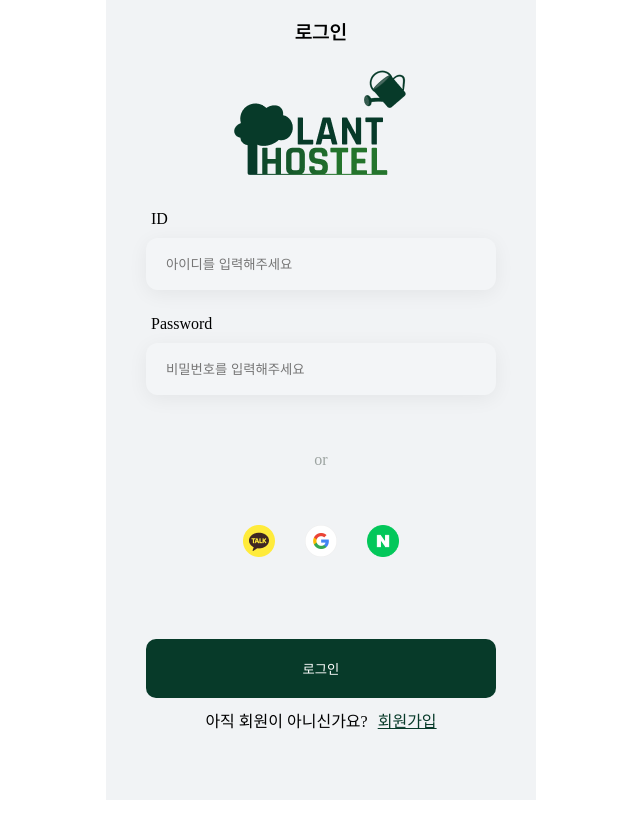
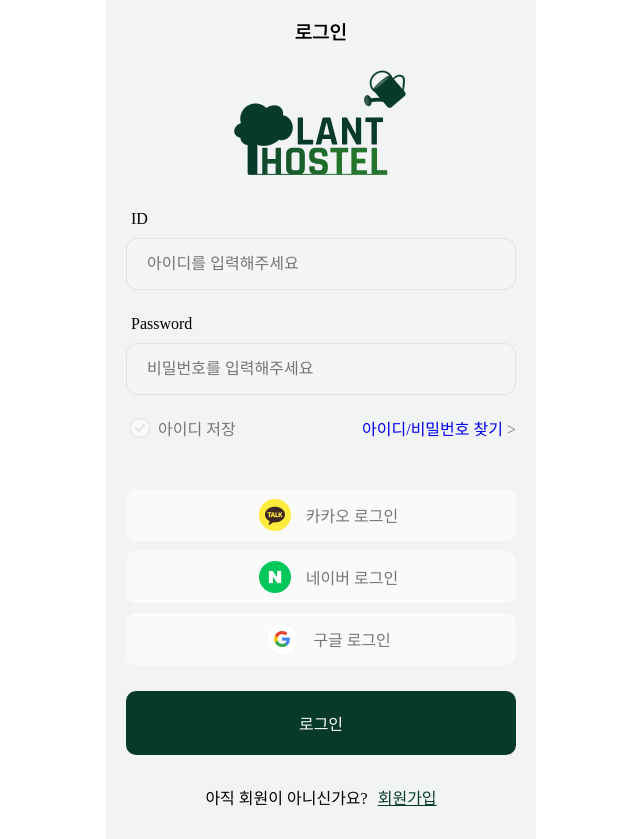
Before and after one commit to PlantHostel/PlantHostel-client, a React (Vite) app: page /login in a window 1280 px wide. Shown: the whole page, without its empty margins (319-959 px from the left). Before the commit the page ends 800 px from the top, so only its background shows below. Built offline with nearby package versions, Linux system fonts and the light colour scheme.

Commit message:
로그인 페이지 수정

```diff
--- a/src/components/Button.tsx
+++ b/src/components/Button.tsx
@@ -14,7 +14,7 @@ const ButtonComponent = styled.button`
     background-color: #073a29;
     border-radius: 10px;
     padding: 20px;
+    font-size: 16px;
     text-align: center;
-    margin: 10px 20px;
     cursor: pointer;
 `;
--- a/src/components/Input.tsx
+++ b/src/components/Input.tsx
@@ -22,7 +22,6 @@ export const Input = ({ labelName, type, name, id, placeholder }: InputProps) =>
 const InputSection = styled.div`
     display: flex;
     flex-direction: column;
-    margin: 0px 20px;
 
     label .labelName {
         display: block;
@@ -33,13 +32,13 @@ const InputSection = styled.div`
     label input {
         box-sizing: border-box;
         height: 52px;
-        border: none;
+        border: 1px solid #dee3e1;
         background-color: #f1f3f5;
         border-radius: 12px;
         background-color: rgba(255, 255, 255, 0.15);
         width: 100%;
         padding: 17px 20px;
         margin-bottom: 20px;
-        box-shadow: 0px 4px 20px rgba(0, 0, 0, 0.06);
+        font-size: 16px;
     }
 `;
--- /dev/null
+++ b/src/components/SocialLoginButton.tsx
@@ -0,0 +1,27 @@
+import styled from "styled-components";
+import { getSocialLoginButton } from "../utils/getImage";
+
+interface SocialLoginButtonProps {
+    text: string;
+    type: string;
+}
+
+export const SocialLoginButton = ({ text, type }: SocialLoginButtonProps) => {
+    return (
+        <SocialBtn>
+            <img src={getSocialLoginButton(type)} />
+            <span className="btn-text">{text}</span>
+        </SocialBtn>
+    );
+};
+
+const SocialBtn = styled.div`
+    display: flex;
+    background-color: #fafafa;
+    color: #767676;
+    justify-content: center;
+    align-items: center;
+    border-radius: 10px;
+    padding: 10px;
+    margin-bottom: 10px;
+`;
--- a/src/pages/Login.tsx
+++ b/src/pages/Login.tsx
@@ -1,8 +1,12 @@
 import styled from "styled-components";
 import { Header } from "../components/Header";
-import { getLogoImage, getSocialLoginButton } from "../utils/getImage";
+import { getLogoImage } from "../utils/getImage";
 import { Button } from "../components/Button";
 import { Input } from "../components/Input";
+import { Link } from "react-router-dom";
+import { SocialLoginButton } from "../components/SocialLoginButton";
+import unchecked from "../assets/unchecked.png";
+import checked from "../assets/checked.png";
 
 export const Login = () => {
     return (
@@ -19,17 +23,19 @@ export const Login = () => {
                 id="userPw"
                 placeholder="비밀번호를 입력해주세요"
             />
-            <span className="orSpan">or</span>
+            <div className="login-options">
+                <div className="remember-id">
+                    <input type="checkbox" id="rememberId" />
+                    <label htmlFor="rememberId">아이디 저장</label>
+                </div>
+                <div className="find-account">
+                    <Link to={""}>아이디/비밀번호 찾기</Link>
+                </div>
+            </div>
             <SocialLoginButtons>
-                <div>
-                    <img src={getSocialLoginButton("kakao")} />
-                </div>
-                <div>
-                    <img src={getSocialLoginButton("google")} />
-                </div>
-                <div>
-                    <img src={getSocialLoginButton("naver")} />
-                </div>
+                <SocialLoginButton text="카카오 로그인" type="kakao" />
+                <SocialLoginButton text="네이버 로그인" type="naver" />
+                <SocialLoginButton text="구글 로그인" type="google" />
             </SocialLoginButtons>
             <Button text={"로그인"} />
             <div className="sign_in">
@@ -50,17 +56,60 @@ const LoginContainer = styled.div`
         margin-bottom: 30px;
     }
 
-    .orSpan {
+    .login-options {
         display: flex;
-        justify-content: center;
-        color: #9ca3a0;
-        margin-top: 36px;
+        justify-content: space-between;
+        align-items: center;
+    }
+
+    .login-options .remember-id {
+        display: flex;
+        align-items: center;
+        font-size: 16px;
+    }
+
+    .login-options .remember-id input {
+        appearance: none;
+        border: 1px solid #dee3e1;
+        width: 20px;
+        height: 20px;
+        border-radius: 50%;
+        background: url(${unchecked}) no-repeat 50% #fafafa;
+
+        &:checked {
+            border: 1px solid #073a29;
+            background: url(${checked}) no-repeat 50% #fafafa;
+        }
+    }
+
+    .login-options .remember-id label {
+        margin-left: 5px;
+        color: #767676;
+    }
+
+    .login-options .find-account {
+        font-size: 16px;
+    }
+
+    .login-options .find-account a {
+        text-decoration: none;
+    }
+
+    .login-options .find-account a:visited {
+        color: #767676;
+    }
+
+    .login-options .find-account::after {
+        content: ">";
+        margin-left: 4px;
+        color: #767676;
     }
 
     .sign_in {
         display: flex;
         justify-content: center;
         font-size: 16px;
+        margin: 30px 0px;
     }
 
     .sign_in span {
@@ -74,10 +123,10 @@ const LoginContainer = styled.div`
 
 const SocialLoginButtons = styled.div`
     display: flex;
+    flex-direction: column;
     justify-content: center;
-    padding: 20px 0px;
-    margin-top: 36px;
-    margin-bottom: 48px;
+    margin-top: 48px;
+    margin-bottom: 16px;
     cursor: pointer;
 
     img {
```
Also changed, not shown: src/assets/checked.png (added), src/assets/unchecked.png (added).
